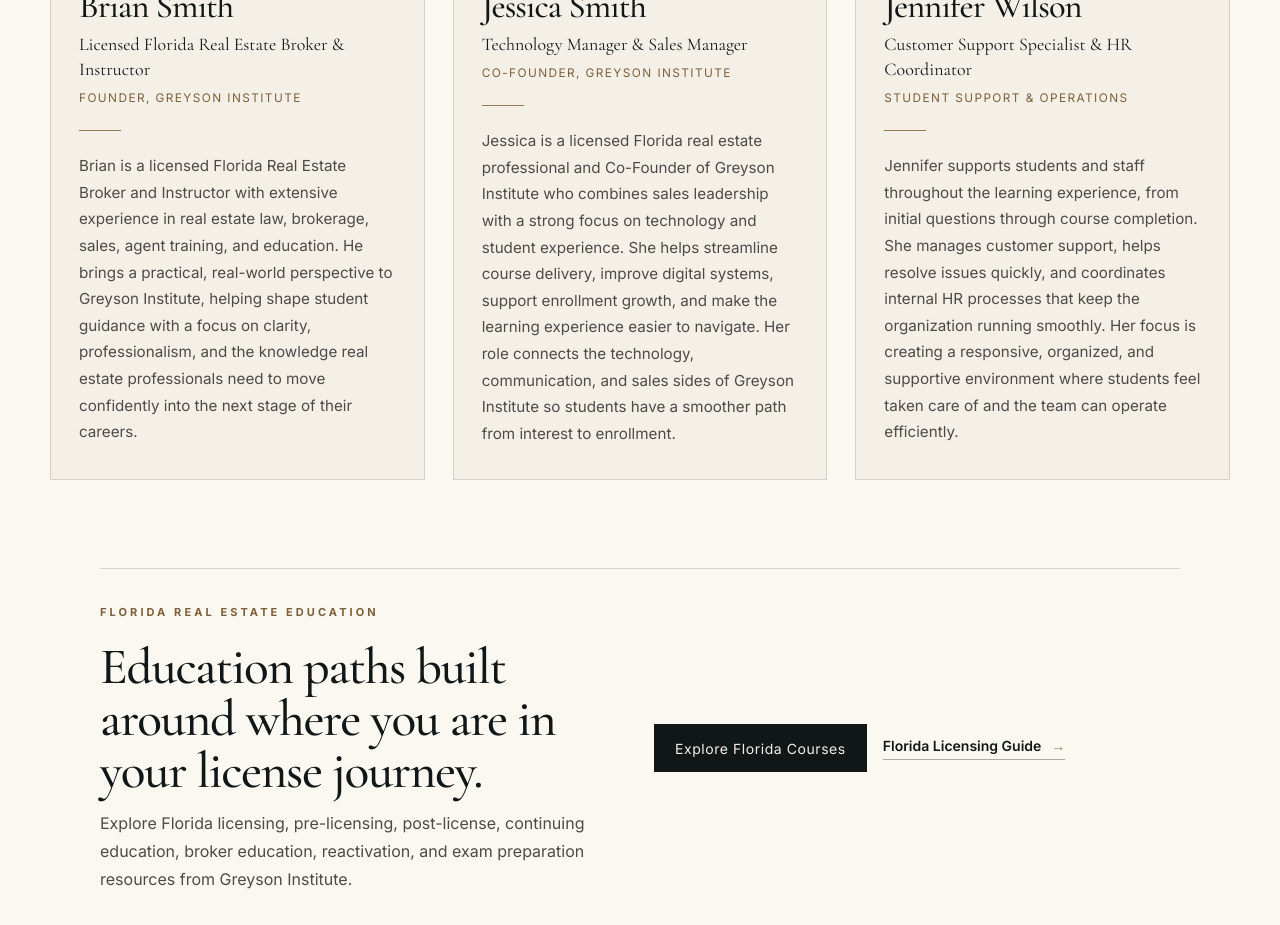
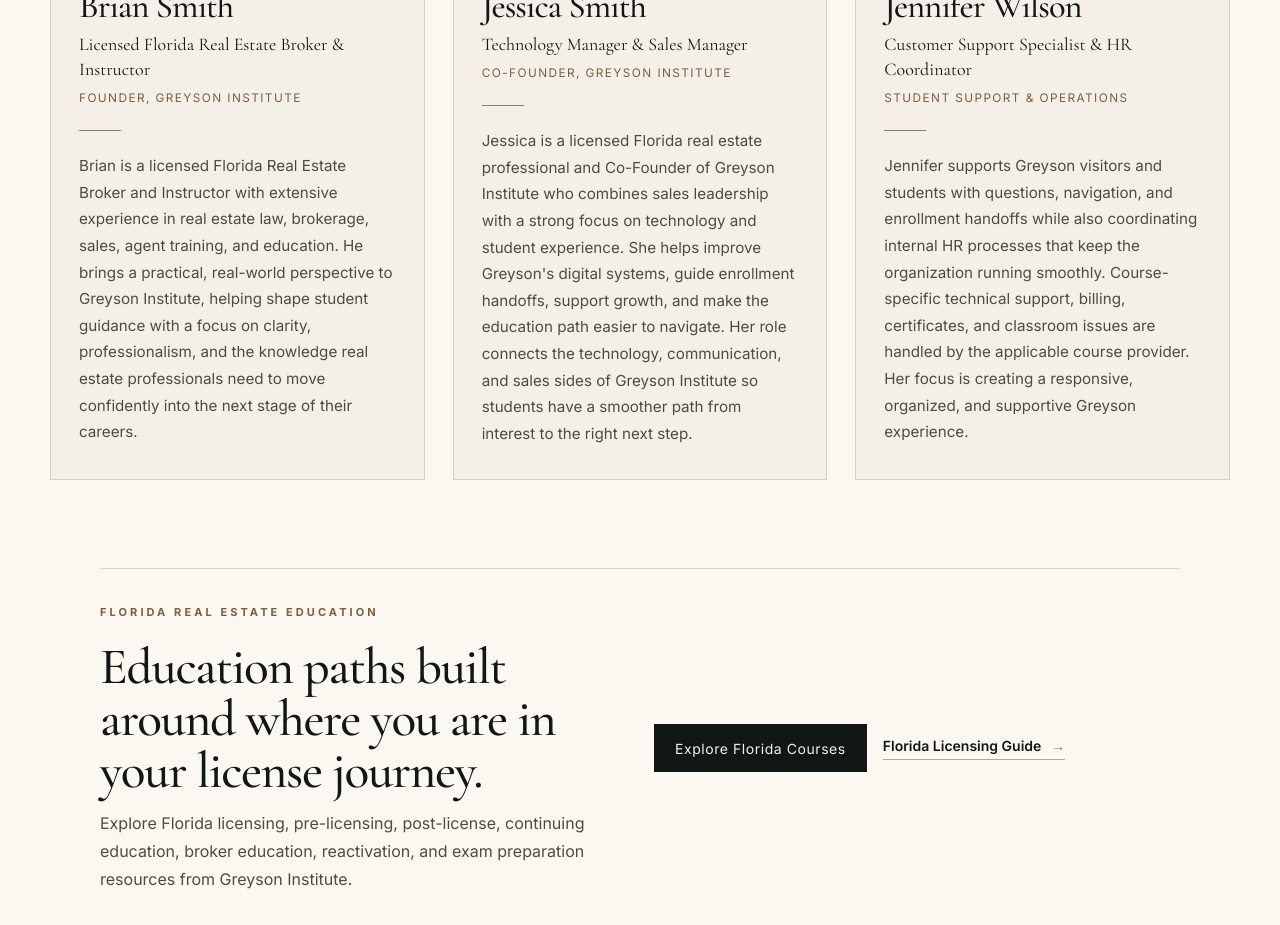
Before and after one commit to BrianLook/Greyson-Institute-Website, a Next.js app: page /about in a window 1280 px wide. Shown: the part 1000-1925 px from the top of the page. Built offline with nearby package versions, Linux system fonts and the light colour scheme.

Commit message:
Align team roles with affiliate course model

```diff
--- a/app/about/page.tsx
+++ b/app/about/page.tsx
@@ -5,7 +5,7 @@ import Link from "next/link";
 export const metadata: Metadata = {
   title: "About Greyson Institute",
   description:
-    "Meet the Greyson Institute team behind our Florida real estate education, licensing guidance, student support, and online learning experience.",
+    "Meet the Greyson Institute team behind our Florida real estate licensing guidance, student navigation, technology, and education-partner experience.",
 };
 
 const team = [
@@ -23,7 +23,7 @@ const team = [
     secondary: "Co-Founder, Greyson Institute",
     image: "/jessica-smith.png",
     bio:
-      "Jessica is a licensed Florida real estate professional and Co-Founder of Greyson Institute who combines sales leadership with a strong focus on technology and student experience. She helps streamline course delivery, improve digital systems, support enrollment growth, and make the learning experience easier to navigate. Her role connects the technology, communication, and sales sides of Greyson Institute so students have a smoother path from interest to enrollment.",
+      "Jessica is a licensed Florida real estate professional and Co-Founder of Greyson Institute who combines sales leadership with a strong focus on technology and student experience. She helps improve Greyson's digital systems, guide enrollment handoffs, support growth, and make the education path easier to navigate. Her role connects the technology, communication, and sales sides of Greyson Institute so students have a smoother path from interest to the right next step.",
   },
   {
     name: "Jennifer Wilson",
@@ -31,7 +31,7 @@ const team = [
     secondary: "Student Support & Operations",
     image: "/jennifer-wilson.png",
     bio:
-      "Jennifer supports students and staff throughout the learning experience, from initial questions through course completion. She manages customer support, helps resolve issues quickly, and coordinates internal HR processes that keep the organization running smoothly. Her focus is creating a responsive, organized, and supportive environment where students feel taken care of and the team can operate efficiently.",
+      "Jennifer supports Greyson visitors and students with questions, navigation, and enrollment handoffs while also coordinating internal HR processes that keep the organization running smoothly. Course-specific technical support, billing, certificates, and classroom issues are handled by the applicable course provider. Her focus is creating a responsive, organized, and supportive Greyson experience.",
   },
 ];
 
```
